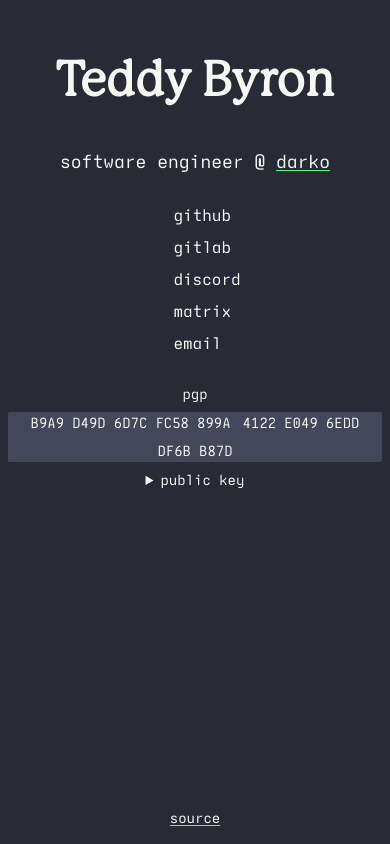
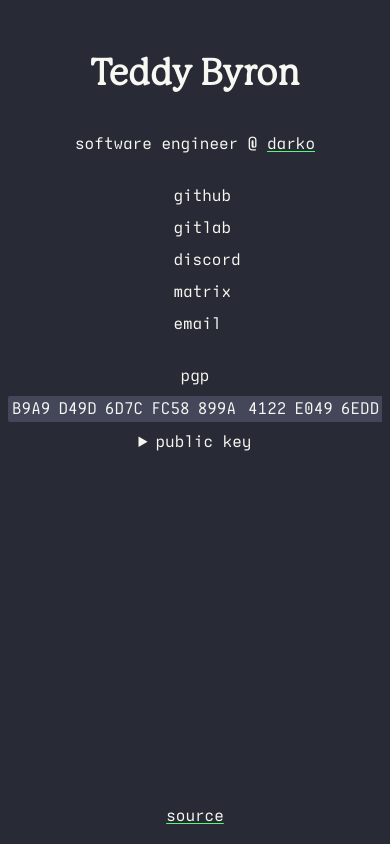
Before and after one commit to tedbyron/website, a SvelteKit app: page / in a window 390 px wide. Built offline with nearby package versions, Linux system fonts and the light colour scheme; some icons are missing.

Commit message:
Update mobile style

```diff
--- a/src/app.css
+++ b/src/app.css
@@ -24,11 +24,15 @@
   }
 
   a {
-    @apply underline decoration-green decoration-1 underline-offset-2 hover:text-green;
+    @apply underline decoration-green decoration-1 underline-offset-[2.25px] hover:text-green;
   }
 
   code {
     @apply rounded-sm bg-gray px-1 py-px;
+  }
+
+  summary {
+    @apply cursor-pointer;
   }
 }
 
--- a/src/lib/components/Heading.svelte
+++ b/src/lib/components/Heading.svelte
@@ -8,10 +8,10 @@
 
   switch (tag) {
     case 'h1':
-      className = cn('text-5xl sm:text-6xl sm:leading-none', className)
+      className = cn('text-4xl sm:text-5xl sm:leading-none', className)
       break
     case 'h2':
-      className = cn('text-3xl sm:text-4xl sm:leading-none', className)
+      className = cn('text-2xl sm:text-3xl sm:leading-none', className)
       break
     case 'h3':
       className = cn('text-xl', className)
--- a/src/routes/+layout.svelte
+++ b/src/routes/+layout.svelte
@@ -36,7 +36,7 @@
     <slot />
   </main>
 
-  <footer class="mb-4 mt-8 flex justify-center text-sm">
+  <footer class="mb-4 mt-8 flex justify-center">
     <a href={`https://github.com/tedbyron/website/blob/main/src/routes${source}/%2Bpage.svelte`}
       >source</a
     >
--- a/src/routes/+page.svelte
+++ b/src/routes/+page.svelte
@@ -43,7 +43,7 @@
 <Page class="flex flex-col items-center gap-8">
   <Heading tag="h1" class="text-center">Teddy Byron</Heading>
 
-  <span class="text-lg">software engineer @ <a href="https://darkoinc.com">darko</a></span>
+  <span>software engineer @ <a href="https://darkoinc.com">darko</a></span>
 
   <div class="flex flex-col gap-4">
     {#each links as { href, icon, label }}
@@ -54,16 +54,16 @@
     {/each}
   </div>
 
-  <div class="flex max-w-full flex-col gap-2 text-sm">
+  <div class="flex max-w-full flex-col gap-2">
     <div class="flex flex-wrap items-center justify-center gap-2">
       <span>pgp</span>
 
-      <div
-        class="inline-flex flex-wrap items-center justify-center gap-2 rounded-sm bg-gray px-1 py-px"
-      >
-        {#each pgpFp as word, i}
-          <span class:ml-1={i === pgpFp.length / 2}>{word}</span>
-        {/each}
+      <div class="overflow-auto">
+        <div class="flex min-w-max items-center justify-center gap-2 rounded-sm bg-gray px-1 py-px">
+          {#each pgpFp as word, i}
+            <span class:ml-1={i === pgpFp.length / 2}>{word}</span>
+          {/each}
+        </div>
       </div>
     </div>
 
@@ -81,9 +81,9 @@
       </div>
 
       <pre
-        class="overflow-x-auto rounded-b-lg border border-t-0 border-gray px-4 py-2">{pgp.publicKey}</pre>
+        class="overflow-x-auto rounded-b-lg border border-t-0 border-gray px-4 py-2 text-sm">{pgp.publicKey}</pre>
 
-      <div class="mt-2 text-center">
+      <div class="mt-2 overflow-x-auto whitespace-nowrap text-center">
         <code>curl -s 'https://ted.ooo/pubkey.asc' | gpg</code>
       </div>
     </details>
```
